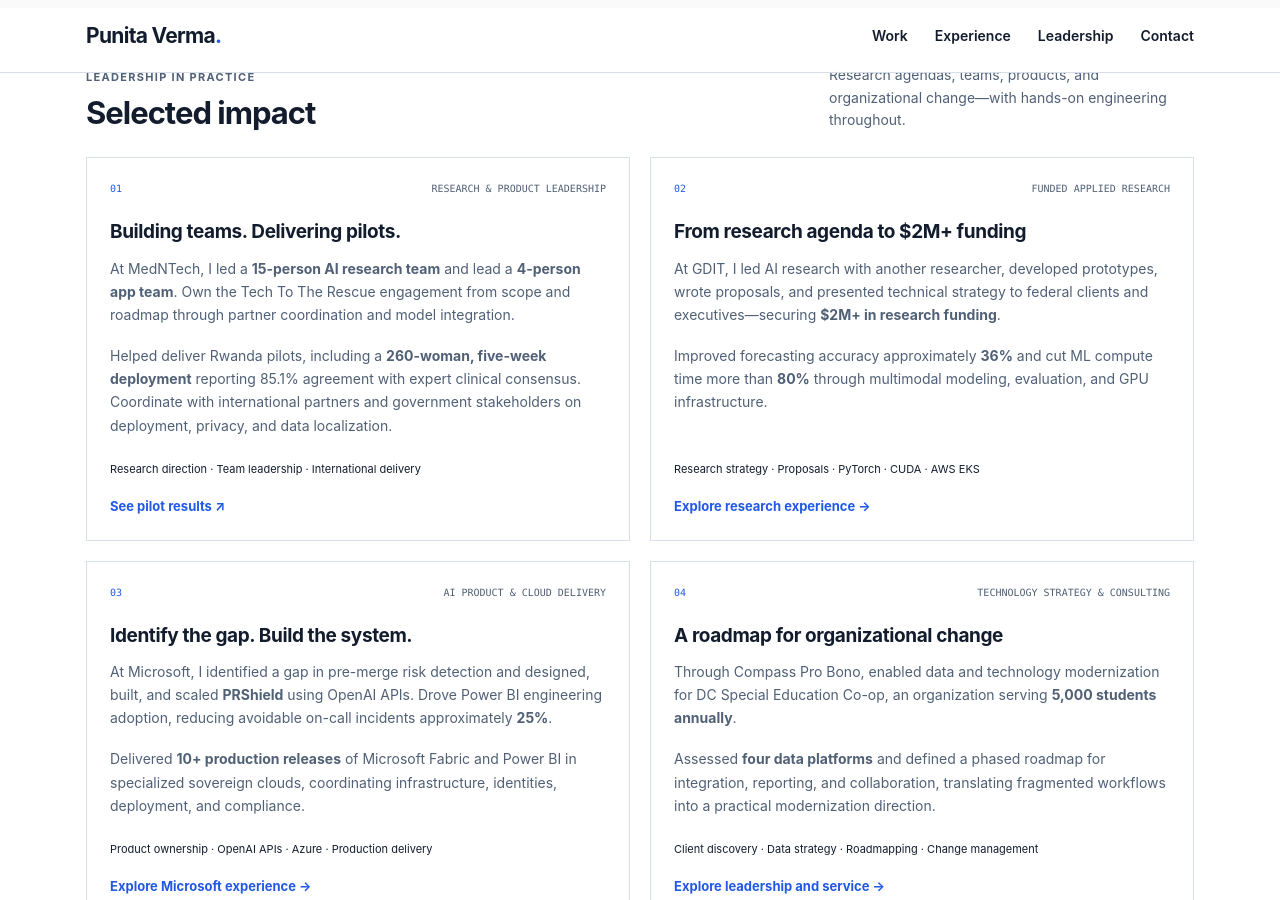
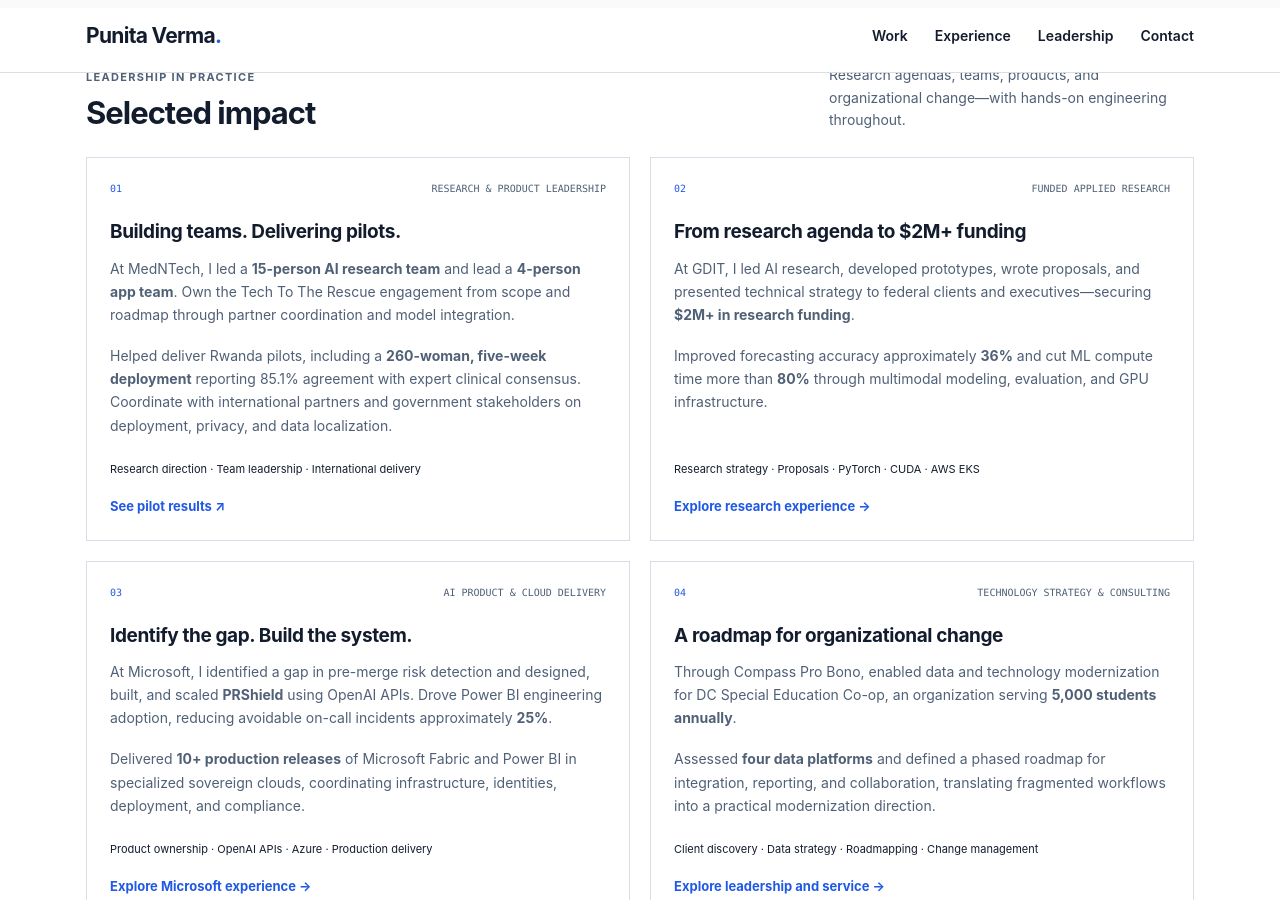
Before and after one commit to p9verma/punitaverma9.github.io, a Jekyll site: the page built from index.html, in a window 1280 px wide and 900 px high, scrolled down 798 px. Built offline with Jekyll 4.4.1, drawn with Linux system fonts in a browser that asks for light colours.

Commit message:
Simplify GDIT research leadership description

```diff
--- a/_layouts/default.html
+++ b/_layouts/default.html
@@ -43,7 +43,7 @@
     <div class="section-heading"><div><p class="eyebrow">Leadership in practice</p><h2>Selected impact</h2></div><p>Research agendas, teams, products, and organizational change—with hands-on engineering throughout.</p></div>
     <div class="work-grid">
       <article class="work-card"><div class="card-topline"><span>01</span><span>Research &amp; product leadership</span></div><h3>Building teams. Delivering pilots.</h3><p>At MedNTech, I led a <b>15-person AI research team</b> and lead a <b>4-person app team</b>. Own the Tech To The Rescue engagement from scope and roadmap through partner coordination and model integration.</p><p>Helped deliver Rwanda pilots, including a <b>260-woman, five-week deployment</b> reporting 85.1% agreement with expert clinical consensus. Coordinate with international partners and government stakeholders on deployment, privacy, and data localization.</p><p class="card-tech">Research direction · Team leadership · International delivery</p><a class="text-link" href="https://medntech.org/our-work" target="_blank" rel="noreferrer">See pilot results ↗</a></article>
-      <article class="work-card"><div class="card-topline"><span>02</span><span>Funded applied research</span></div><h3>From research agenda to $2M+ funding</h3><p>At GDIT, I led AI research with another researcher, developed prototypes, wrote proposals, and presented technical strategy to federal clients and executives—securing <b>$2M+ in research funding</b>.</p><p>Improved forecasting accuracy approximately <b>36%</b> and cut ML compute time more than <b>80%</b> through multimodal modeling, evaluation, and GPU infrastructure.</p><p class="card-tech">Research strategy · Proposals · PyTorch · CUDA · AWS EKS</p><a class="text-link" href="#experience">Explore research experience →</a></article>
+      <article class="work-card"><div class="card-topline"><span>02</span><span>Funded applied research</span></div><h3>From research agenda to $2M+ funding</h3><p>At GDIT, I led AI research, developed prototypes, wrote proposals, and presented technical strategy to federal clients and executives—securing <b>$2M+ in research funding</b>.</p><p>Improved forecasting accuracy approximately <b>36%</b> and cut ML compute time more than <b>80%</b> through multimodal modeling, evaluation, and GPU infrastructure.</p><p class="card-tech">Research strategy · Proposals · PyTorch · CUDA · AWS EKS</p><a class="text-link" href="#experience">Explore research experience →</a></article>
       <article class="work-card"><div class="card-topline"><span>03</span><span>AI product &amp; cloud delivery</span></div><h3>Identify the gap. Build the system.</h3><p>At Microsoft, I identified a gap in pre-merge risk detection and designed, built, and scaled <b>PRShield</b> using OpenAI APIs. Drove Power BI engineering adoption, reducing avoidable on-call incidents approximately <b>25%</b>.</p><p>Delivered <b>10+ production releases</b> of Microsoft Fabric and Power BI in specialized sovereign clouds, coordinating infrastructure, identities, deployment, and compliance.</p><p class="card-tech">Product ownership · OpenAI APIs · Azure · Production delivery</p><a class="text-link" href="#experience">Explore Microsoft experience →</a></article>
       <article class="work-card"><div class="card-topline"><span>04</span><span>Technology strategy &amp; consulting</span></div><h3>A roadmap for organizational change</h3><p>Through Compass Pro Bono, enabled data and technology modernization for DC Special Education Co-op, an organization serving <b>5,000 students annually</b>.</p><p>Assessed <b>four data platforms</b> and defined a phased roadmap for integration, reporting, and collaboration, translating fragmented workflows into a practical modernization direction.</p><p class="card-tech">Client discovery · Data strategy · Roadmapping · Change management</p><a class="text-link" href="#leadership">Explore leadership and service →</a></article>
     </div>
```
